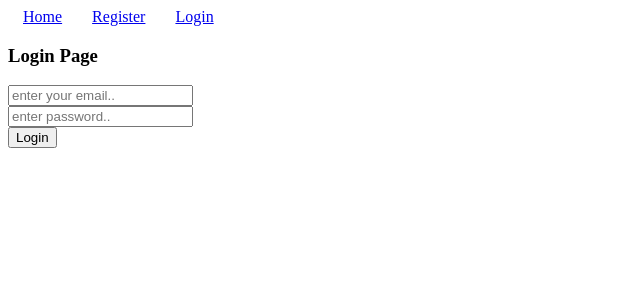
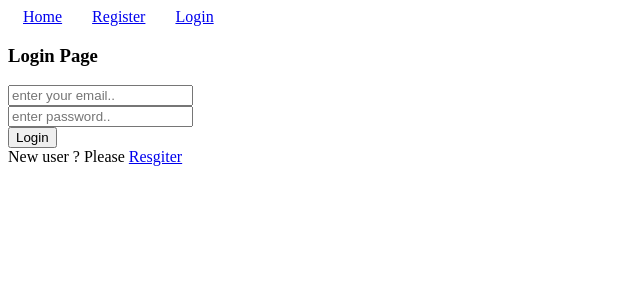
Before and after one commit to DEVAVISWA/FrontEndExercise, a React (Vite) app: page /login in a window 1280 px wide. Shown: the top 300 px of the page, without its empty margins (0-640 px from the left). Built offline with nearby package versions, Linux system fonts and the light colour scheme.

Commit message:
register , login pages routes handled

```diff
--- a/src/components/Login.jsx
+++ b/src/components/Login.jsx
@@ -26,6 +26,7 @@ function Login() {
             })
         } else {
             console.log("error logging in user")
+            console.log(data)
         }
     }
     return (
@@ -50,6 +51,9 @@ function Login() {
                 </div>
                 <button type='submit'>Login</button>
             </form>
+            <div>
+                New user ? Please <a href="http://localhost:5173/register">Resgiter</a>
+            </div>
         </div>
     )
 }
--- a/src/components/RegisterNewUser.jsx
+++ b/src/components/RegisterNewUser.jsx
@@ -35,6 +35,7 @@ function RegisterNewUser() {
       })
     } else {
       console.log('error creating user')
+      console.log(data)
     }
   }
 
@@ -71,6 +72,9 @@ function RegisterNewUser() {
           <button type='submit'>Register</button>
         </form>
       </div>
+      <div>
+        If alredy registered <a href="http://localhost:5173/login">Login</a>
+      </div>
     </div>
   )
 }
```
